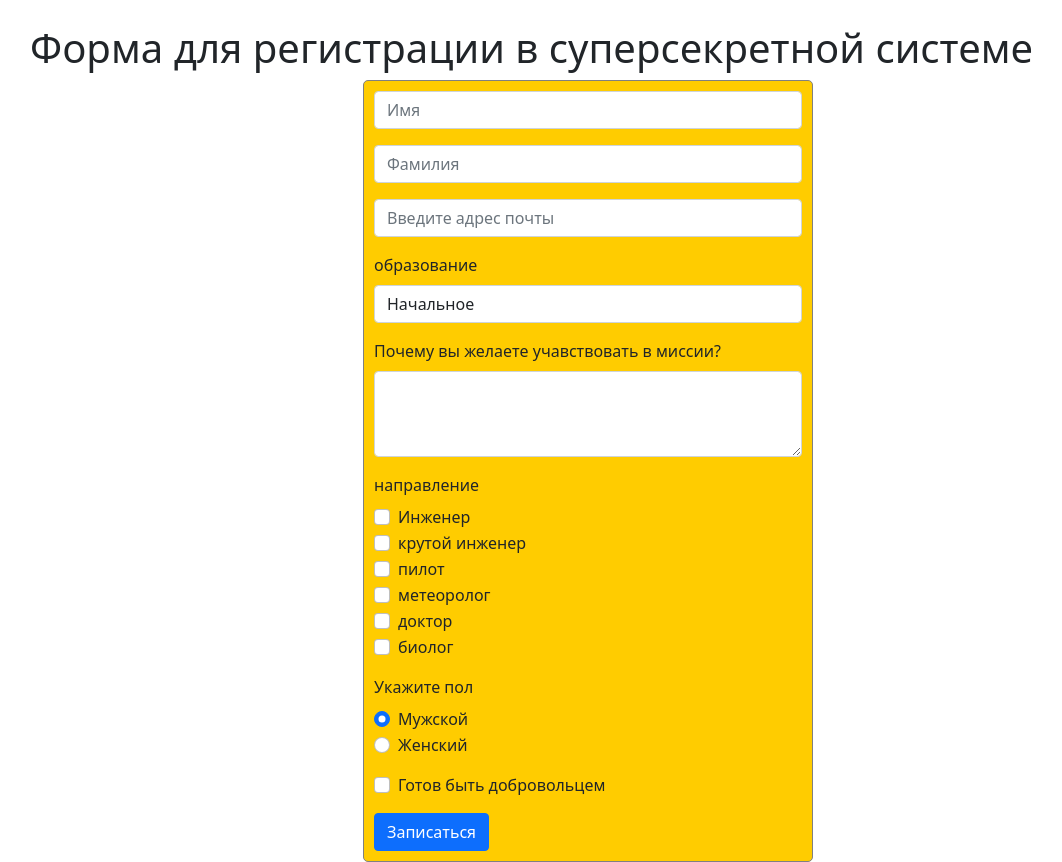
After one commit to loaderofillusion/YaSolves, a Flask app: page /astronaut_selection in a window 1280 px wide. The commit adds this page. Shown: the whole page, without its empty margins (52-1114 px from the left). Run offline with Flask 3, Linux system fonts and the light colour scheme.

Commit message:
анкета для заполнения

```diff
--- a/main.py
+++ b/main.py
@@ -1,14 +1,33 @@
 from flask import *
 
 app = Flask(__name__)
-
+app.secret_key = 'supersecretkey'
 @app.route('/')
 @app.route('/promotion_image')
 def index():
     return render_template('promotion_image.html')
 
-@app.route('/odd_even')
-def odd_even():
-    return render_template('odd_even.html')
+@app.route('/astronaut_selection', methods=['POST', 'GET'])
+def selection():
+    form_data = {}
+    if request.method == 'POST':
+
+        form_data = {
+            'name': request.form.get('name'),
+            'surname': request.form.get('surname'),
+            'email': request.form.get('email', ''),
+            'degree': request.form.get('degree', ''),
+            'motivation': request.form.get('motivation', ''),
+            'sex': request.form.get('sex', 'male'),
+            'directions': request.form.getlist('directions'),
+            'accept': 'accept' in request.form  # Checkbox: True/False
+        }
+
+        print("Полученные данные:", form_data)
+
+        flash('Форма отправлена! Данные сохранены.', 'success')
+        return render_template('selection.html', form_data=form_data)
+
+    return render_template('selection.html', form_data=form_data)
 if __name__ == '__main__':
     app.run(port=8080, host='127.0.0.1')
--- a/static/css/style.css
+++ b/static/css/style.css
@@ -31,3 +31,13 @@
   border: none;
 
 }
+
+form.login_form {
+    margin-left: auto;
+    margin-right: auto;
+    max-width: 450px;
+    background-color: #ffcc00;
+    border: 1px solid gray;
+    border-radius: 5px;
+    padding: 10px;
+}
--- a/templates/promotion_image.html
+++ b/templates/promotion_image.html
@@ -29,7 +29,7 @@
     <div class="alert alert-green" role="alert">
       И начнем с Марса!
     </div>
-    <div class="alert alert-blue" role="alert">
+    <div class="alert alert-blue " role="alert">
       Присоединяйся к нам!
     </div>
 
--- /dev/null
+++ b/templates/selection.html
@@ -0,0 +1,97 @@
+<!doctype html>
+<html lang="en">
+<head>
+    <meta charset="utf-8">
+    <meta name="viewport" content="width=device-width, initial-scale=1, shrink-to-fit=no">
+    <link rel="stylesheet"
+          href="https://cdn.jsdelivr.net/npm/bootstrap@5.0.0-beta1/dist/css/bootstrap.min.css"
+          integrity="sha384-giJF6kkoqNQ00vy+HMDP7azOuL0xtbfIcaT9wjKHr8RbDVddVHyTfAAsrekwKmP1"
+          crossorigin="anonymous">
+    <link rel="stylesheet" type="text/css" href="{{ url_for('static', filename='css/style.css') }}"/>
+    <title>Пример формы</title>
+</head>
+<body>
+<div class="container mt-4">
+    <h1>Форма для регистрации в суперсекретной системе</h1>
+
+
+
+
+    <form class="login_form" method="post">
+        <div class="mb-3">
+            <input type="text" class="form-control" id="name" placeholder="Имя" name="name" required>
+        </div>
+        <div class="mb-3">
+            <input type="text" class="form-control" id="surname" placeholder="Фамилия" name="surname" required>
+        </div>
+        <div class="mb-3">
+            <input type="email" class="form-control" id="email" placeholder="Введите адрес почты" name="email" required>
+        </div>
+
+        <div class="mb-3">
+            <label for="classSelect" class="form-label">образование</label>
+            <select class="form-control" id="classSelect" name="degree">
+                <option>Начальное</option>
+                <option>Среднее</option>
+                <option>Высшее</option>
+                <option>Бакалавр</option>
+                <option>Крутое</option>
+            </select>
+        </div>
+        <div class="mb-3">
+            <label for="motivation" class="form-label">Почему вы желаете учавствовать в миссии?</label>
+            <textarea class="form-control" id="motivation" rows="3" name="motivation"></textarea>
+        </div>
+        <label class="form-label">направление</label>
+
+        <div class="form-check">
+            <input type="checkbox" class="form-check-input" id="engineer" value="engineer" name="directions" >
+            <label class="form-check-label" for="engineer">Инженер</label>
+        </div>
+
+        <div class="form-check">
+            <input type="checkbox" class="form-check-input" id="cooler_engineer" value="cooler_engineer" name="directions">
+            <label class="form-check-label" for="cooler_engineer">крутой инженер</label>
+        </div>
+
+        <div class="form-check">
+            <input type="checkbox" class="form-check-input" id="pilot" value="pilot" name="directions">
+            <label class="form-check-label" for="pilot">пилот</label>
+        </div>
+
+        <div class="form-check">
+            <input type="checkbox" class="form-check-input" id="meteorologist" value="meteorologist" name="directions">
+            <label class="form-check-label" for="meteorologist">метеоролог</label>
+        </div>
+
+        <div class="form-check">
+            <input type="checkbox" class="form-check-input" id="doctor" value="doctor" name="directions">
+            <label class="form-check-label" for="doctor">доктор</label>
+        </div>
+
+        <div class="form-check mb-3">
+            <input type="checkbox" class="form-check-input" id="biologist" value="biologist" name="directions">
+            <label class="form-check-label" for="biologist">биолог</label>
+        </div>
+
+
+        <div class="mb-3">
+            <label class="form-label">Укажите пол</label>
+            <div class="form-check">
+                <input class="form-check-input" type="radio" name="sex" id="male" value="male" checked>
+                <label class="form-check-label" for="male">Мужской</label>
+            </div>
+            <div class="form-check">
+                <input class="form-check-input" type="radio" name="sex" id="female" value="female">
+                <label class="form-check-label" for="female">Женский</label>
+            </div>
+        </div>
+        <div class="form-check mb-3">
+            <input type="checkbox" class="form-check-input" id="acceptRules" name="accept">
+            <label class="form-check-label" for="acceptRules">Готов быть добровольцем</label>
+        </div>
+        <button type="submit" class="btn btn-primary">Записаться</button>
+    </form>
+</div>
+</body>
+</html>
```
